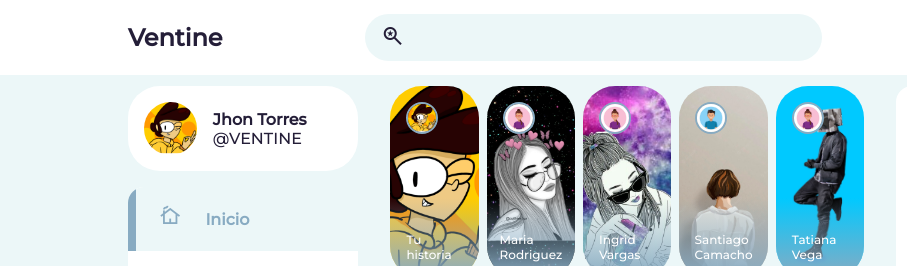
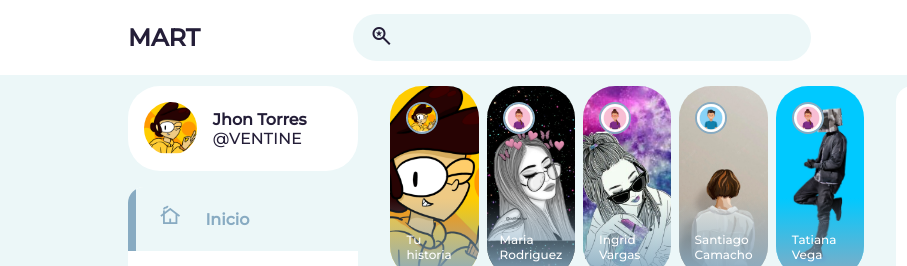
Before and after one commit to Ventine/SocialMediaHome, a plain HTML site: page index.html in a window 1280 px wide. Shown: the top 266 px of the page, 0-907 px from the left. Drawn offline with nearby package versions, Linux system fonts and the light colour scheme.

Commit message:
Update index.html

```diff
--- a/index.html
+++ b/index.html
@@ -11,7 +11,7 @@
 		<!-----Nav----->
 		<nav>
 			<div class="container">
-				<h2 class="log">Ventine</h2>
+				<h2 class="log">MART</h2>
 				<div class="search-bar">
 					<span class="material-symbols-outlined">saved_search</span>
 					<input type="search" name="search">
```
